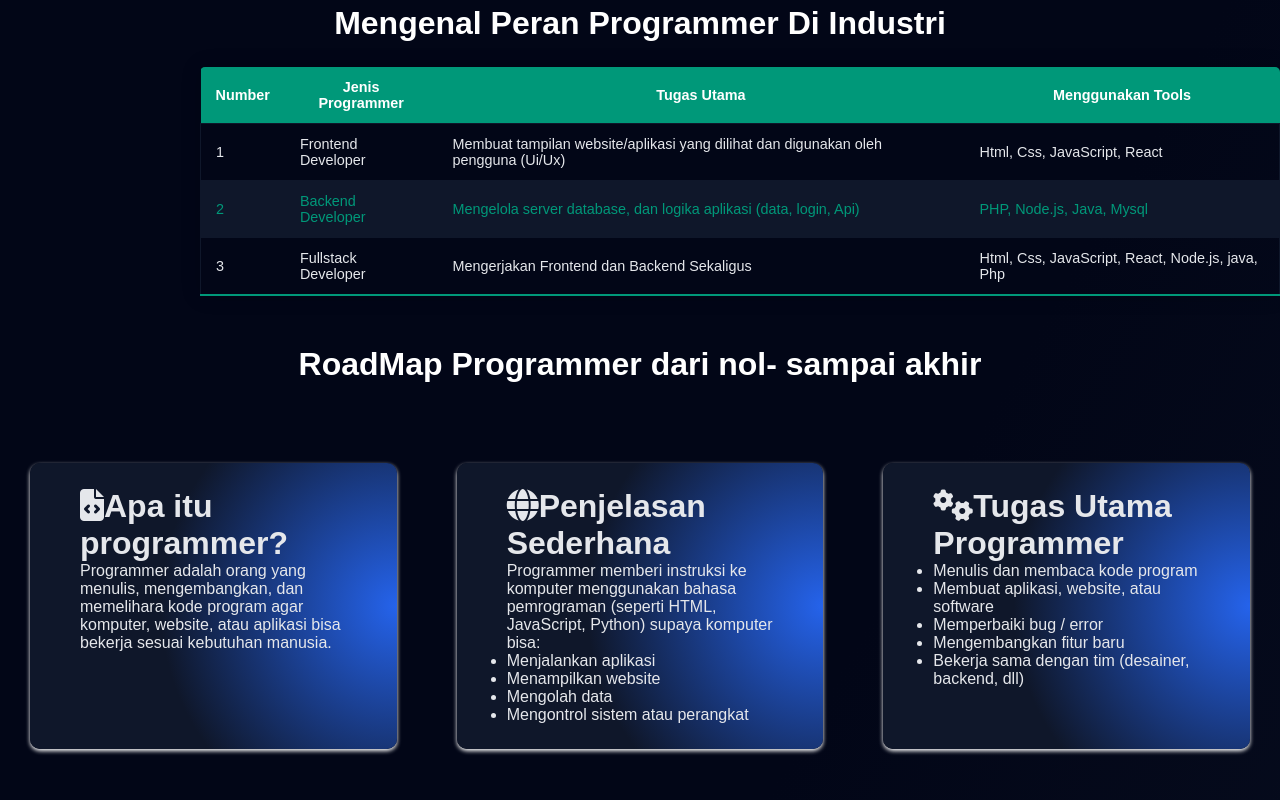
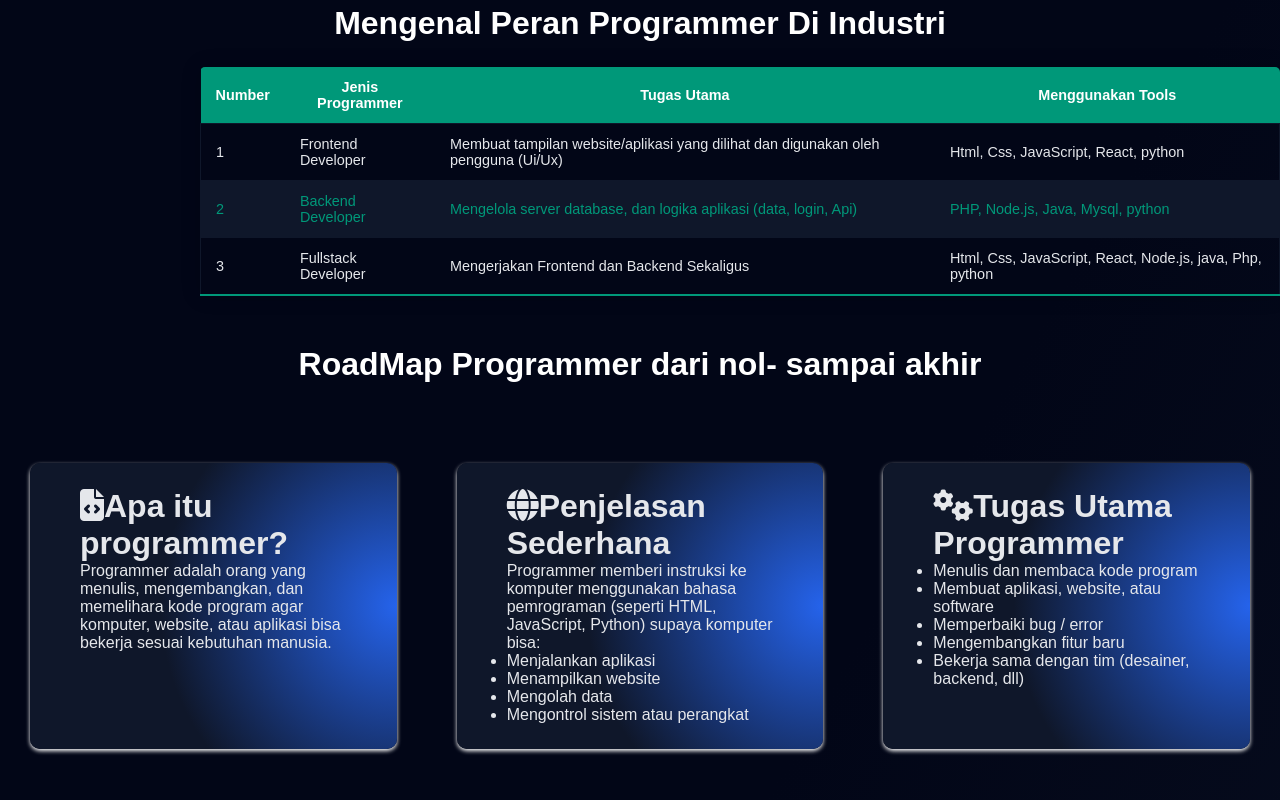
Before and after one commit to lukmanulhakim1103-mrt/roadmap-menjadi-programmer, a plain HTML site: page index.html in a window 1280 px wide. Shown: the part 1520-2320 px from the top of the page. Drawn offline with Linux system fonts and the light colour scheme.

Commit message:
Update index.html

```diff
--- a/index.html
+++ b/index.html
@@ -461,21 +461,21 @@
                 <td>1</td>
                 <td>Frontend Developer</td>
                 <td>Membuat tampilan website/aplikasi yang dilihat dan digunakan oleh pengguna (Ui/Ux)</td>
-                <td>Html, Css, JavaScript, React</td>
+                <td>Html, Css, JavaScript, React, python</td>
             </tr>
 
             <tr class="active-row">
                 <td>2</td>
                 <td>Backend Developer</td>
                 <td>Mengelola server database, dan logika aplikasi (data, login, Api)</td>
-                <td>PHP, Node.js, Java, Mysql</td>
+                <td>PHP, Node.js, Java, Mysql, python</td>
             </tr>
 
             <tr>
                 <td>3</td>
                 <td>Fullstack Developer</td>
                 <td>Mengerjakan Frontend dan Backend Sekaligus</td>
-                <td>Html, Css, JavaScript, React, Node.js, java, Php   </td>
+                <td>Html, Css, JavaScript, React, Node.js, java, Php, python</td>
             </tr>
         </tbody>
     </table>
@@ -598,7 +598,7 @@
                     <li>Melanjutkan peran yang sebelum + meningkatkan nya lagi skil nya lagi : frontend , backend, fullstack , dll.</li>
                     <li>Melanjutkan belajar HTML ke HTML5</li>
                     <li>sering-sering latihan ngoding kalo sudah di bimbing guru.</li>
-                    <li>sering-sering latihan ngoding kalo sudah di bimbing guru.</li>
+                    <li>Belajar <i class="fa-brands fa-python"></i> python lebih dalam karena sangat dibutuhkan di tempat industri</li>
                     <li>sering-sering mencari tantangan yang menantang / menyeselesaikan masalah besar.</li>
                     <li>Mengikuti Eskul IT di sekolah.</li>
                     <li>Meningkatkan belajar Css lagi supaya desain web kamu ganteng and cantik.</li>
@@ -674,4 +674,5 @@
     </footer>
 
 </body>
+
 </html>
```
